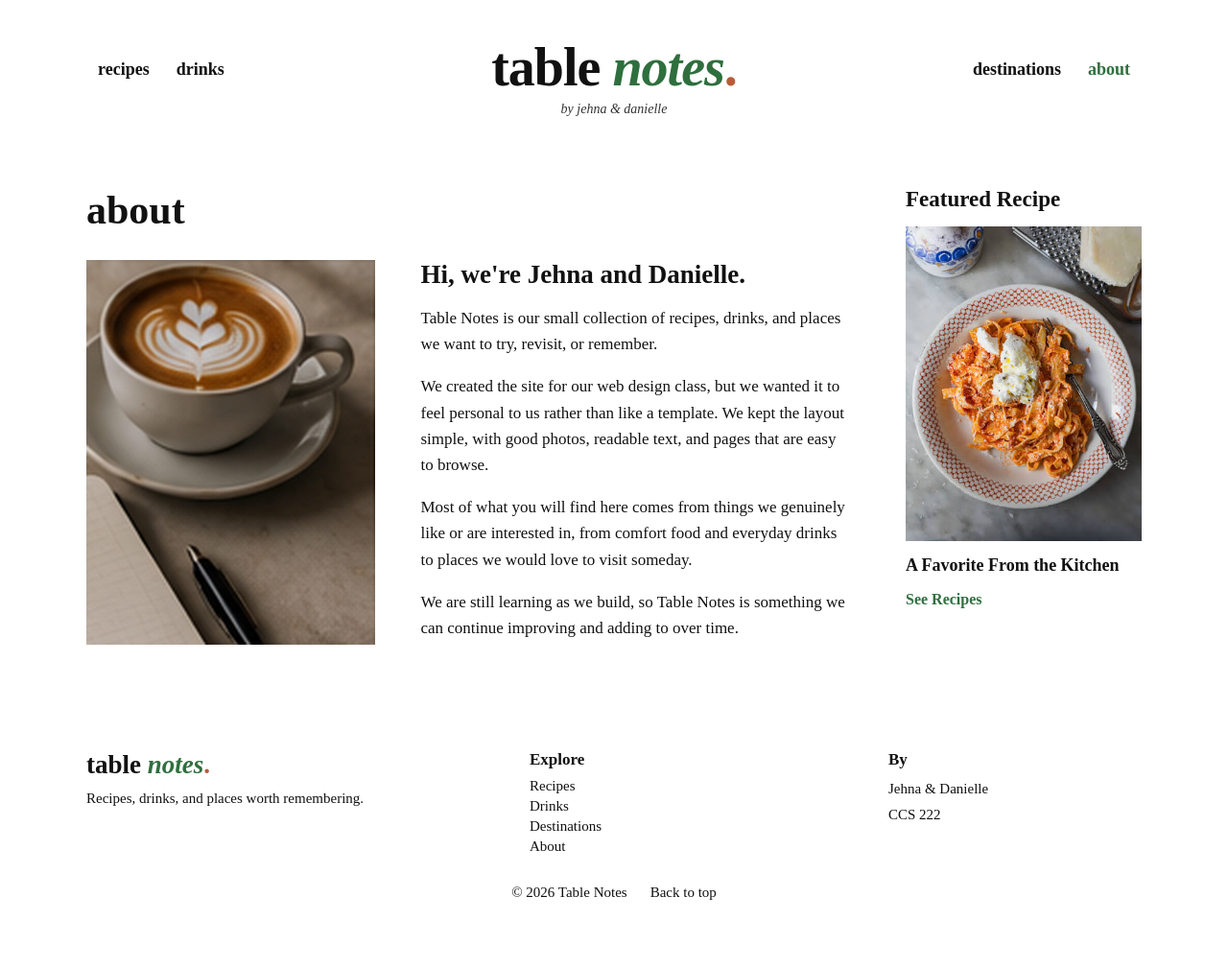
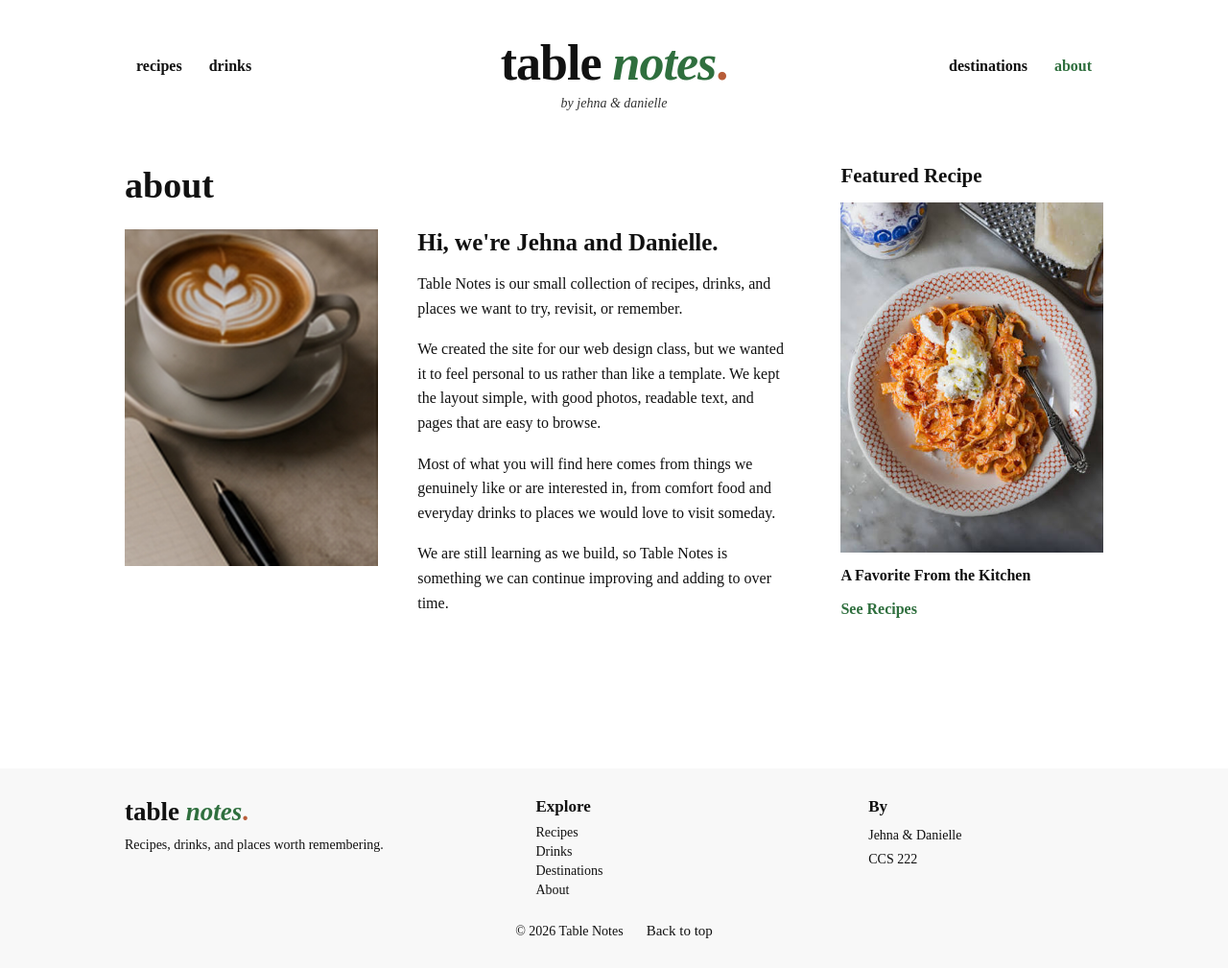
Before and after one commit to jehna07/table-notes, a plain HTML site: page about.html in a window 1280 px wide. Shown: the whole page at 96% size. Before the commit the page ends 978 px from the top, so only its background shows below. Drawn offline with Linux system fonts and the light colour scheme.

Commit message:
Update style.css

```diff
--- a/style/style.css
+++ b/style/style.css
@@ -11,9 +11,9 @@ body {
 /* Header */
 
 .site-header {
-    max-width: 1100px;
+    max-width: 1020px;
     margin: 0 auto;
-    padding: 42px 20px 32px;
+    padding: 40px 20px 26px;
     overflow: hidden;
 }
 
@@ -44,7 +44,7 @@ body {
 .site-header a {
     color: #111111;
     font-family: "Times New Roman", Times, serif;
-    font-size: 18px;
+    font-size: 16px;
     font-weight: bold;
     text-decoration: none;
 }
@@ -64,7 +64,7 @@ body {
 
 #site-name a {
     font-family: "Times New Roman", Times, serif;
-    font-size: 56px;
+    font-size: 52px;
     font-weight: bold;
     letter-spacing: -1px;
 }
@@ -90,9 +90,10 @@ body {
 /* Main page layout */
 
 .content-wrapper {
-    max-width: 1100px;
+    max-width: 1020px;
+    min-height: 560px;
     margin: 0 auto;
-    padding: 42px 20px 10px;
+    padding: 30px 20px 70px;
 }
 
 .page-layout {
@@ -101,21 +102,21 @@ body {
 
 .main-content {
     float: left;
-    width: 72%;
+    width: 68%;
 }
 
 .sidebar {
     float: right;
-    width: 24%;
+    width: 28%;
 }
 
 
 /* Page headings */
 
 .page-section h1 {
-    margin: 0 0 28px;
+    margin: 0 0 24px;
     font-family: "Times New Roman", Times, serif;
-    font-size: 42px;
+    font-size: 38px;
     font-weight: bold;
     text-transform: lowercase;
 }
@@ -134,7 +135,7 @@ body {
     float: left;
     width: 31%;
     margin-right: 3.5%;
-    margin-bottom: 34px;
+    margin-bottom: 30px;
     text-align: center;
 }
 
@@ -154,7 +155,7 @@ body {
 .feature-card h2 {
     margin: 10px 0 0;
     font-family: "Times New Roman", Times, serif;
-    font-size: 19px;
+    font-size: 18px;
     line-height: 1.2;
 }
 
@@ -178,14 +179,14 @@ body {
 /* Sidebar */
 
 .sidebar-feature {
-    padding: 0 0 0 18px;
+    padding: 0 0 0 12px;
     background-color: white;
 }
 
 .sidebar-feature h2 {
     margin: 0 0 15px;
     font-family: "Times New Roman", Times, serif;
-    font-size: 23px;
+    font-size: 21px;
 }
 
 .sidebar-feature img {
@@ -197,7 +198,7 @@ body {
 .sidebar-feature h3 {
     margin: 14px 0 15px;
     font-family: "Times New Roman", Times, serif;
-    font-size: 18px;
+    font-size: 16px;
     line-height: 1.3;
 }
 
@@ -238,13 +239,13 @@ body {
 .about-copy h2 {
     margin: 0 0 16px;
     font-family: "Times New Roman", Times, serif;
-    font-size: 27px;
+    font-size: 25px;
 }
 
 .about-copy p {
     margin: 0 0 17px;
     font-family: "Times New Roman", Times, serif;
-    font-size: 17px;
+    font-size: 16px;
     line-height: 1.6;
 }
 
@@ -252,14 +253,14 @@ body {
 /* Footer */
 
 .site-footer {
-    margin-top: 55px;
-    background-color: white;
+    margin-top: 0;
+    background-color: #f8f8f8;
 }
 
 .footer-content {
-    max-width: 1100px;
+    max-width: 1020px;
     margin: 0 auto;
-    padding: 32px 20px 36px;
+    padding: 30px 20px 28px;
     overflow: hidden;
 }
 
@@ -298,7 +299,7 @@ body {
 .footer-bottom p {
     margin: 4px 0;
     font-family: "Times New Roman", Times, serif;
-    font-size: 15px;
+    font-size: 14px;
     line-height: 1.5;
 }
 
@@ -314,7 +315,7 @@ body {
     margin: 4px 0;
     color: #111111;
     font-family: "Times New Roman", Times, serif;
-    font-size: 15px;
+    font-size: 14px;
     text-decoration: none;
 }
 
@@ -325,7 +326,7 @@ body {
 
 .footer-bottom {
     clear: both;
-    padding-top: 24px;
+    padding-top: 20px;
     text-align: center;
 }
 
@@ -345,6 +346,10 @@ body {
 /* Medium screens */
 
 @media (max-width: 800px) {
+
+    .content-wrapper {
+        min-height: 0;
+    }
 
     #site-name a {
         font-size: 44px;
```
